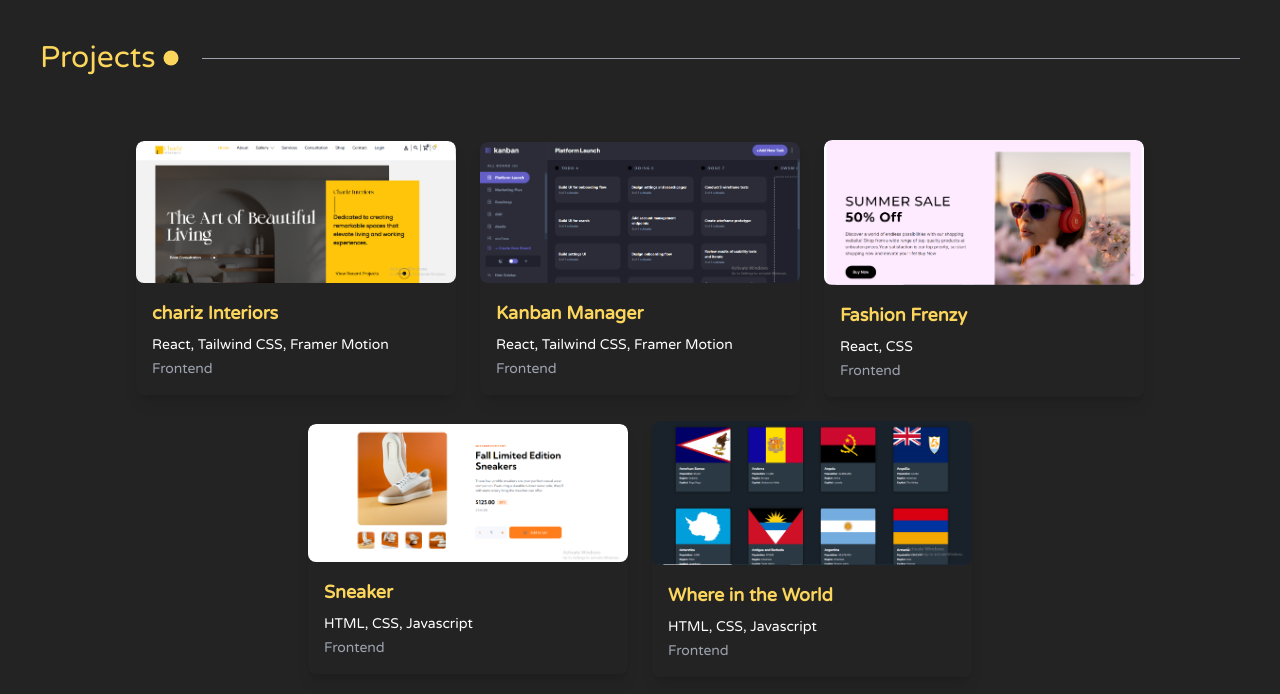
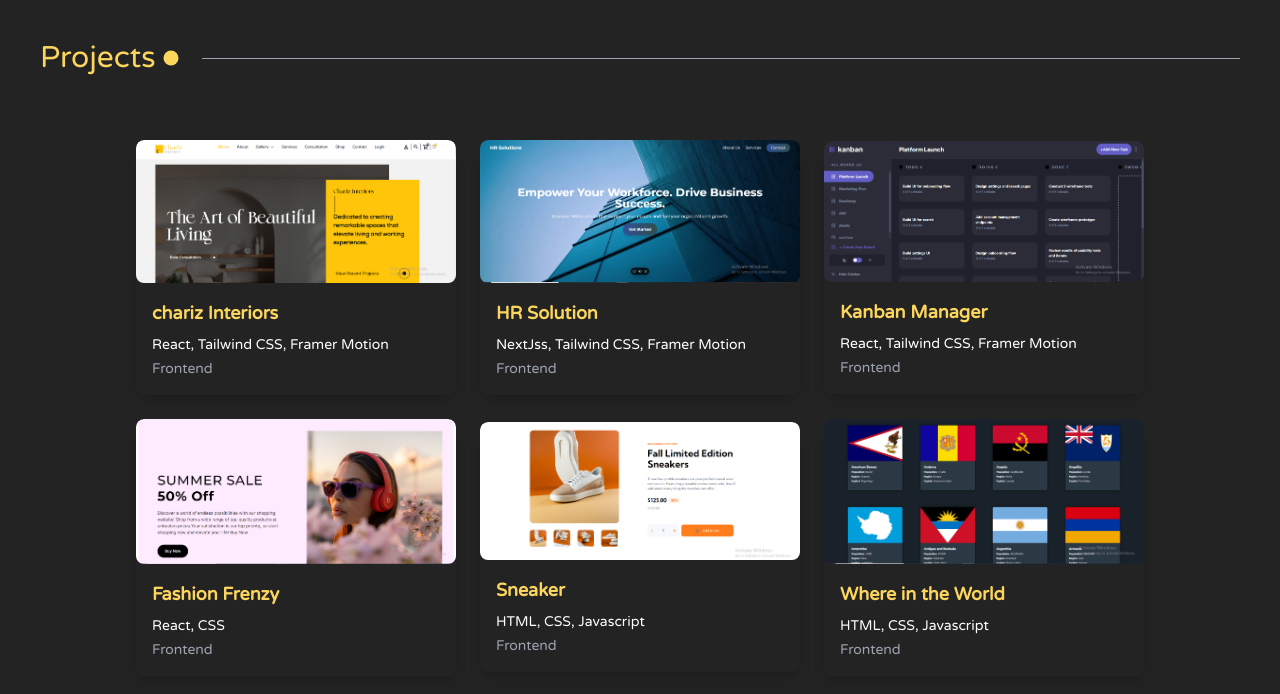
Before and after one commit to brsekani/My-First-portfolio, a React (Create React App) app: page /project in a window 1280 px wide. Shown: the top 694 px of the page. Built offline with nearby package versions, Linux system fonts and the light colour scheme.

Commit message:
update my project with the Hr solutions

```diff
--- a/src/pages/Project.js
+++ b/src/pages/Project.js
@@ -16,6 +16,15 @@ function Project() {
       alt: "chariz Interiors",
       key: "chariz",
       technologies: "React, Tailwind CSS, Framer Motion",
+      role: "Frontend",
+    },
+    {
+      name: "HR Solution",
+      link: "https://hr-solutions-3lbh.vercel.app/",
+      image: "/images/HRSolutionPage.png",
+      alt: "HR Solution",
+      key: "HR Solution",
+      technologies: "NextJss, Tailwind CSS, Framer Motion",
       role: "Frontend",
     },
     {
```
Also changed, not shown: public/images/HRSolutionPage.PNG (added).
